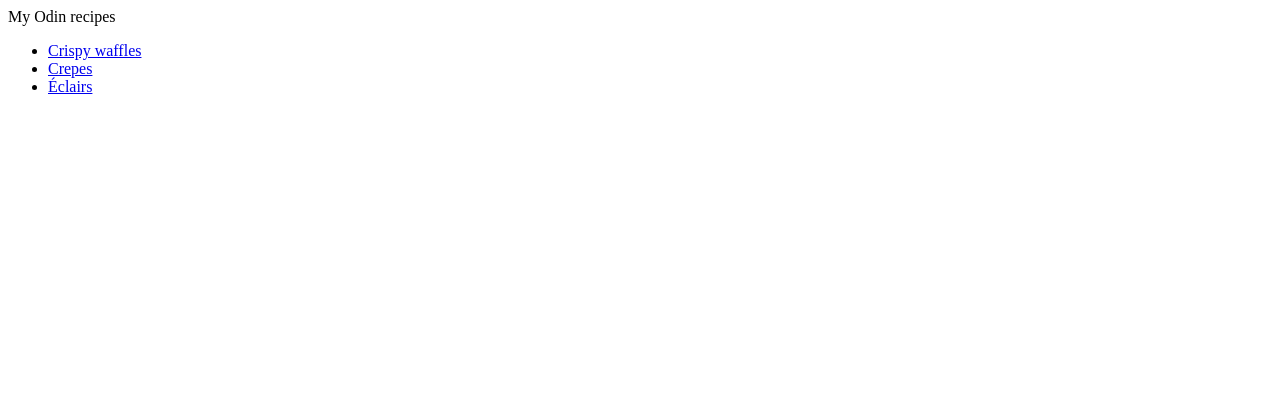
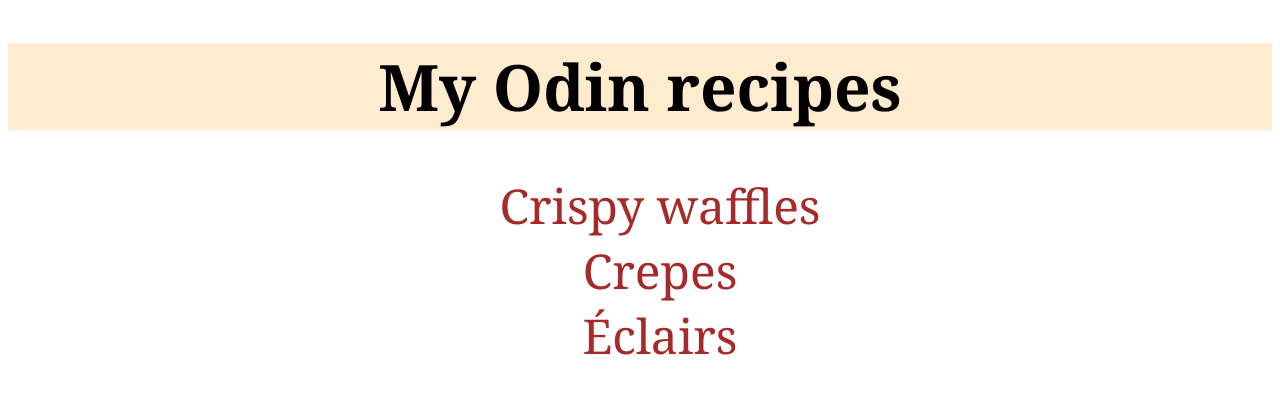
Before and after one commit to Mara2403/odin-recipes, a plain HTML site: page index.html in a window 1280 px wide. Drawn offline with Linux system fonts and the light colour scheme.

Commit message:
add styles.css and pages.css

```diff
--- a/index.html
+++ b/index.html
@@ -3,13 +3,14 @@
     <head>
         <meta charset="utf-8">
         <title>My Odin recipes</title>
+        <link rel="stylesheet" href="styles.css"
     </head>
     <body>
-        <hi>My Odin recipes</hi>
+        <h1>My Odin recipes</h1>
         <ul>
             <li><a href="recipes/crispy-waffles.html">Crispy waffles</a></li>
             <li><a href="recipes/crepes.html">Crepes</a></li>
-            <li> <a href="recipes/eclairs.html">Éclairs</a></li>
+            <li><a href="recipes/eclairs.html">Éclairs</a></li>
         </ul>
 
     </body>
--- /dev/null
+++ b/recipes/pages.css
@@ -0,0 +1,13 @@
+body {
+    font-family: Georgia, 'Times New Roman', Times, serif;
+    font-size: 24px;
+}
+
+
+a {
+    text-decoration: none;
+}
+
+h1 {
+    color: brown;
+}
--- /dev/null
+++ b/styles.css
@@ -0,0 +1,20 @@
+body {
+    font-family: Georgia, 'Times New Roman', Times, serif;
+    text-align: center;
+}
+
+
+h1 {
+    background-color:blanchedalmond;
+    font-size: 64px;
+}
+
+a {
+    font-size: 48px;
+    color: brown;
+    text-decoration: none;
+}
+
+li {
+    list-style: none;
+}
```
Also changed, not shown: recipes/crepes.html (+2 -1 lines), recipes/crispy-waffles.html (+2 -1 lines), recipes/eclairs.html (+2 -1 lines).
